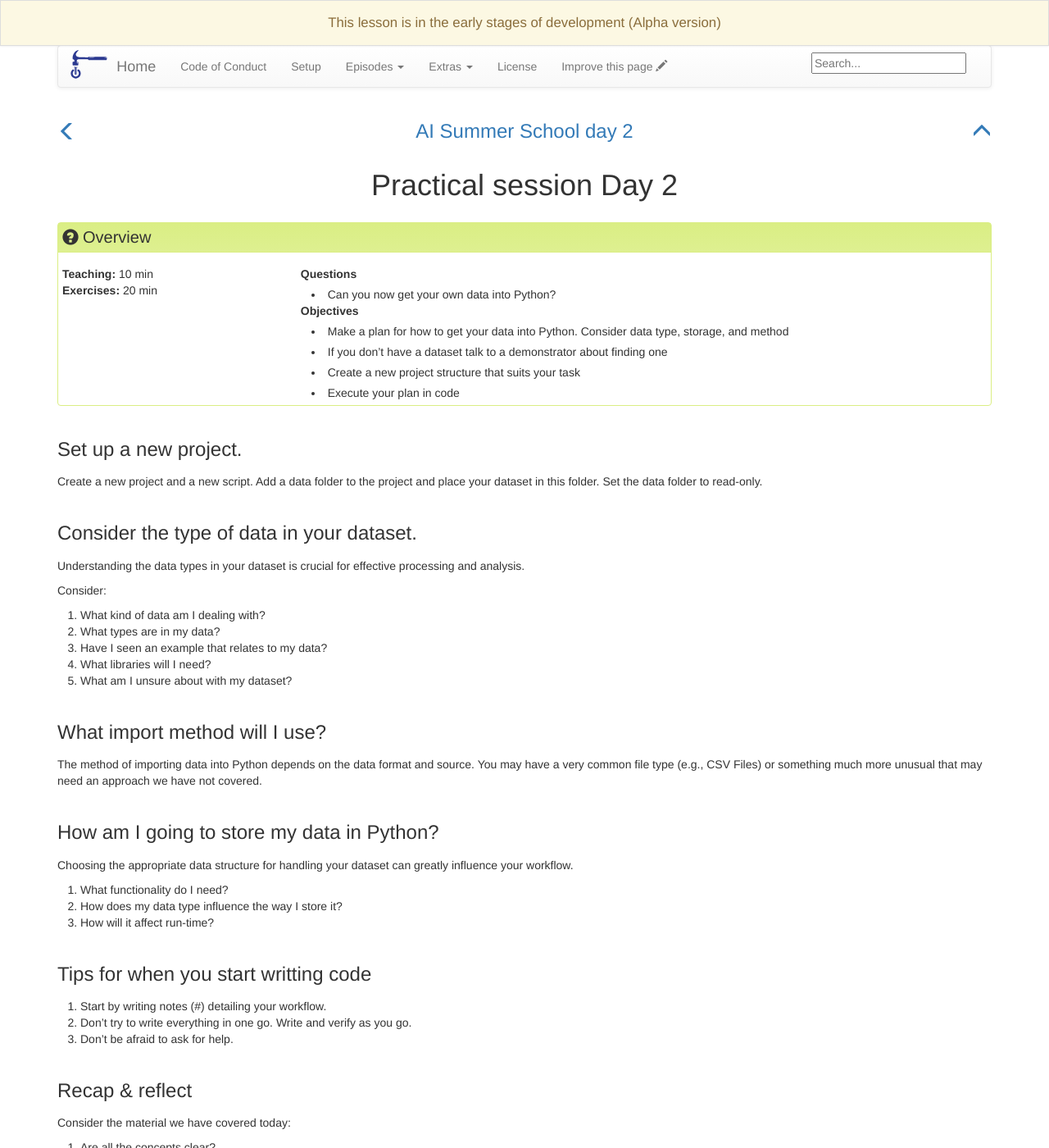
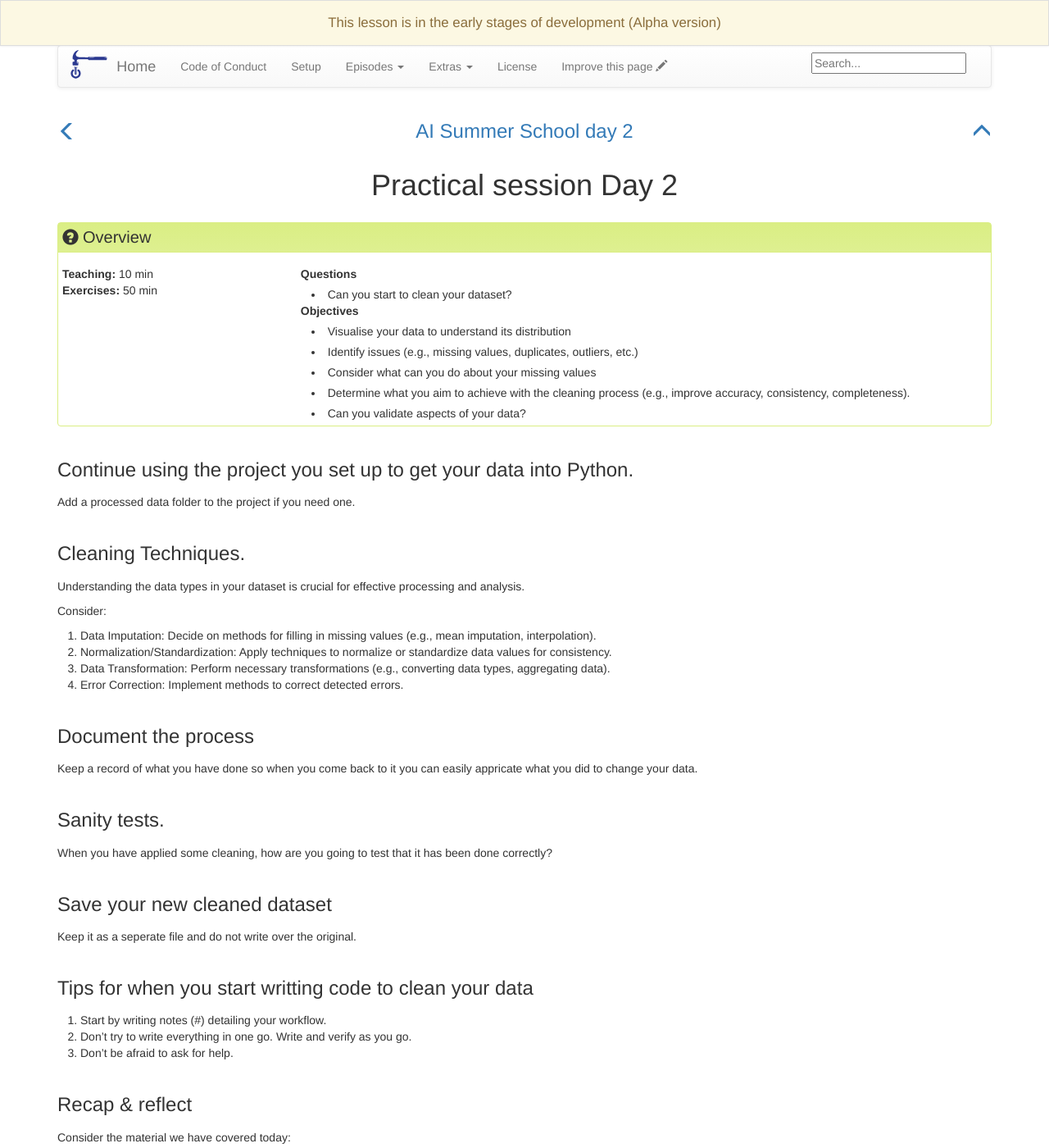
Before and after one commit to RSEjas140/AISSday2, a Jekyll site: the page built from _episodes/18-DayTwoPractical.md, in a window 1280 px wide and 1400 px high. Shown: the whole window at 82% size. Built offline with Jekyll 4.4.1, drawn with Linux system fonts in a browser that asks for light colours; some of the changed text lies outside the part shown.

Commit message:
update clean section

```diff
--- a/_episodes/18-DayTwoPractical.md
+++ b/_episodes/18-DayTwoPractical.md
@@ -1,46 +1,46 @@
 ---
 title: "Practical session Day 2"
 teaching: 10
-exercises: 20
+exercises: 50
 questions:
-- "Can you now get your own data into Python?"
+- "Can you start to clean your dataset?"
 objectives:
-- "Make a plan for how to get your data into Python. Consider data type, storage, and method"
-- "If you don't have a dataset talk to a demonstrator about finding one"
-- "Create a new project structure that suits your task"
-- "Execute your plan in code"
+- "Visualise your data to understand its distribution"
+- "Identify issues (e.g., missing values, duplicates, outliers, etc.)"
+- "Consider what can you do about your missing values"
+- "Determine what you aim to achieve with the cleaning process (e.g., improve accuracy, consistency, completeness)."
+- "Can you validate aspects of your data?"
 keypoints:
-- "Planning and solving problems with Python will improve your skills and confidence."
-- "The first step to achieving good-quality analysis is solid project management and getting your data into a sensible format and structure."
+- "The reliability of your analysis relies on the cleanliness of your data"
 ---
-### Set up a new project.
-Create a new project and a new script. Add a data folder to the project and place your dataset in this folder. Set the data folder to read-only.
+### Continue using the project you set up to get your data into Python.
+Add a processed data folder to the project if you need one.
 
-### Consider the type of data in your dataset.
+### Cleaning Techniques.
 
 Understanding the data types in your dataset is crucial for effective processing and analysis.
 
 Consider:
 
-1. What kind of data am I dealing with?
-2. What types are in my data?
-3. Have I seen an example that relates to my data?
-4. What libraries will I need?
-5. What am I unsure about with my dataset?
+1. Data Imputation: Decide on methods for filling in missing values (e.g., mean imputation, interpolation).
+2. Normalization/Standardization: Apply techniques to normalize or standardize data values for consistency.
+3. Data Transformation: Perform necessary transformations (e.g., converting data types, aggregating data).
+4. Error Correction: Implement methods to correct detected errors.
 
-### What import method will I use?
 
-The method of importing data into Python depends on the data format and source. You may have a very common file type (e.g., CSV Files) or something much more unusual that may need an approach we have not covered.
+### Document the process
 
-### How am I going to store my data in Python?
+Keep a record of what you have done so when you come back to it you can easily appricate what you did to change your data.
 
-Choosing the appropriate data structure for handling your dataset can greatly influence your workflow.
+### Sanity tests.
 
-1. What functionality do I need?
-2. How does my data type influence the way I store it?
-3. How will it affect run-time?
+When you have applied some cleaning, how are you going to test that it has been done correctly?
 
-### Tips for when you start writting code
+### Save your new cleaned dataset
+
+Keep it as a seperate file and do not write over the original.
+
+### Tips for when you start writting code to clean your data
 
 1. Start by writing notes (#) detailing your workflow.
 2. Don’t try to write everything in one go. Write and verify as you go.
@@ -58,5 +58,5 @@ Consider the material we have covered today:
 
 ### Stretch Tasks (if you finish before the allotted time)
 
-1. Try visualising interesting aspects of your dataset.
-2. Collate statistics about your dataset.
+1. Consider what machine learning methods you want to use on your dataset.
+2. Spend some time finalising the problem you are trying to solve in your dataset.
```
